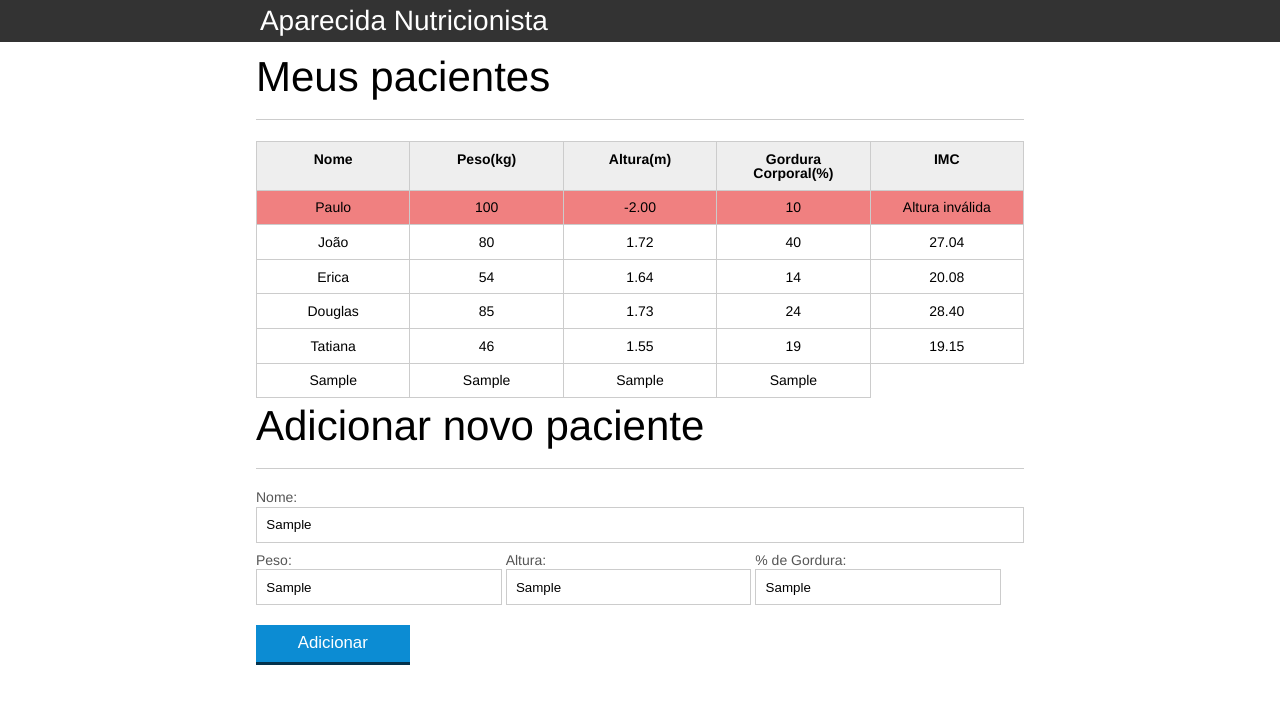
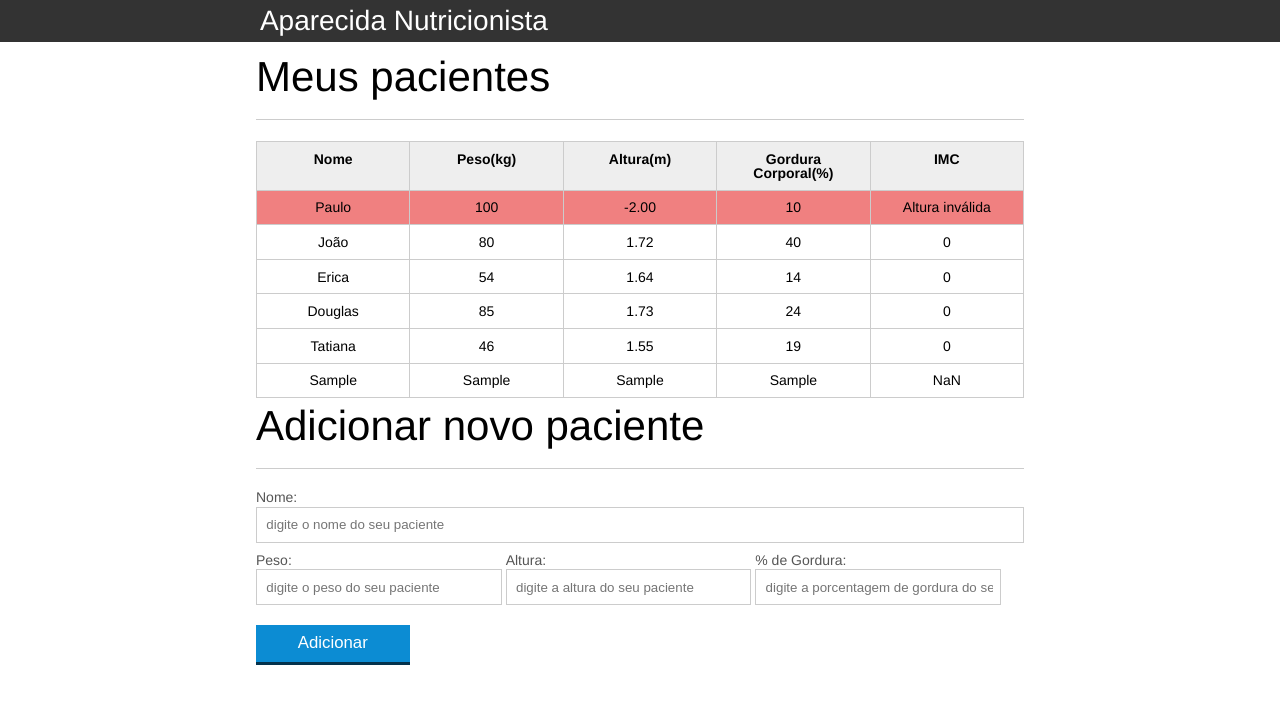
Before and after one commit to suspecie/estudos-javascript-alura, a plain HTML site: page index.html in a window 1280 px wide. Both pictures are taken after typing "Sample", "Sample", "Sample", "Sample" into the empty fields and a click on the button "Adicionar". Drawn offline with Linux system fonts and the light colour scheme.

Commit message:
Boas Praticas no JS

```diff
--- a/index.html
+++ b/index.html
@@ -96,6 +96,7 @@
 		</section>
 
 
-	<script src="js/principal.js"></script>
+	<script src="js/calculaImc.js"></script>
+	<script src="js/form.js"></script>
 	</body>
 </html>
--- a/js/principal.js
+++ b/js/calculaImc.js
@@ -39,56 +39,15 @@ for (var i=0; i < pacientes.length; i++){
     }
 
     if (alturaValida && pesoValido) {
-        var imc = peso / (altura * altura); // 100 / (2.0 * 2.0) = 25
-        tdImc.textContent = imc.toFixed(2);
+        var imc = calculaImc(peso, altura); // 100 / (2.0 * 2.0) = 25
     }
 
 }
 
-var botaoAdicionar = document.querySelector("#adicionar-paciente");
-botaoAdicionar.addEventListener("click", function(){
-    event.preventDefault(); // previne os comportamentos padrões dos usuarios no browser
 
-    //pegando o form do html para o js
-    var form = document.querySelector("#form-adiciona");
+function calculaImc(peso, altura){
+    var imc = 0;
+    imc = peso / (altura * altura);
 
-    //acesso aos inputs através do name form.altura (vai mostrar o name do campo que for igual a altura)
-    // para pegar o value vc faz form.altura.value
-
-    var nome = form.nome.value;
-    var peso = form.peso.value;
-    var altura = form.altura.value;
-    var gordura = form.gordura.value;
-
-    //criando a tr
-    var pacienteTr =  document.createElement("tr");
-
-    //criando td
-    var pesoTd = document.createElement("td");
-    pesoTd.textContent = peso;
-
-    var nomeTd = document.createElement("td");
-    nomeTd.textContent = nome;
-
-    var alturaTd = document.createElement("td");
-    alturaTd.textContent = altura;
-
-    var gorduraTd = document.createElement("td");
-    gorduraTd.textContent = gordura;
-
-    var imcTd = document.createElement("td");
-
-
-    //adicionando os filhos (td) dentro da tr(pai)
-    pacienteTr.appendChild(nomeTd);
-    pacienteTr.appendChild(pesoTd);
-    pacienteTr.appendChild(alturaTd);
-    pacienteTr.appendChild(gorduraTd);
-
-    var tabela = document.querySelector("#tabela-pacientes");
-    tabela.appendChild(pacienteTr);
-
-
-
-
-});
+    return imc.toFixed(2);
+}
--- /dev/null
+++ b/js/form.js
@@ -0,0 +1,68 @@
+
+var botaoAdicionar = document.querySelector("#adicionar-paciente");
+botaoAdicionar.addEventListener("click", function(){
+    event.preventDefault(); // previne os comportamentos padrões dos usuarios no browser
+
+    //pegando o form do html para o js
+    var form = document.querySelector("#form-adiciona");
+
+    //criando o paciente
+    var paciente = obtemPacienteDoFormulario(form);
+
+    //criando o a tr
+    var pacienteTr = montaTr(paciente);
+
+
+    //adiciona paciente na tabela
+    var tabela = document.querySelector("#tabela-pacientes");
+    tabela.appendChild(pacienteTr);
+
+    //limpa os dados do form
+    form.reset();
+});
+
+
+function obtemPacienteDoFormulario(form){
+
+    //objeto que tem todos os dados do meu paciente
+    //os objetos sao coisas que representam coisas do mundo real que possuem caracteristicas em comum
+    // para usar o objeto em alguma parte do codigo usar paciente.nome por exemplo.
+    var paciente = {
+        nome: form.nome.value, // isso é uma propridade: valor eu estou atribuindo no nome o valor do form
+        peso: form.peso.value,
+        altura: form.altura.value,
+        gordura: form.gordura.value,
+        imc: calculaImc(form.peso.value, form.altura.value)
+    }
+
+    return paciente;
+}
+
+function montaTr(paciente){
+
+    //criando a tr
+    var pacienteTr =  document.createElement("tr");
+    pacienteTr.classList.add("paciente");
+
+    //acesso aos inputs através do name form.altura (vai mostrar o name do campo que for igual a altura)
+    // para pegar o value vc faz form.altura.value
+    //adicionando os filhos (td) dentro da tr(pai)
+
+    pacienteTr.appendChild(montaTd(paciente.nome, "info-nome"));
+    pacienteTr.appendChild(montaTd(paciente.peso, "info-peso"));
+    pacienteTr.appendChild(montaTd(paciente.altura, "info-altura"));
+    pacienteTr.appendChild(montaTd(paciente.gordura, "info-gordura"));
+    pacienteTr.appendChild(montaTd(paciente.imc, "info-imc"));
+
+
+    return pacienteTr;
+
+}
+
+function montaTd(dado, classe){
+    var td = document.createElement("td");
+    td.textContent = dado;
+    td.classList.add(classe);
+
+    return td;
+}
```
